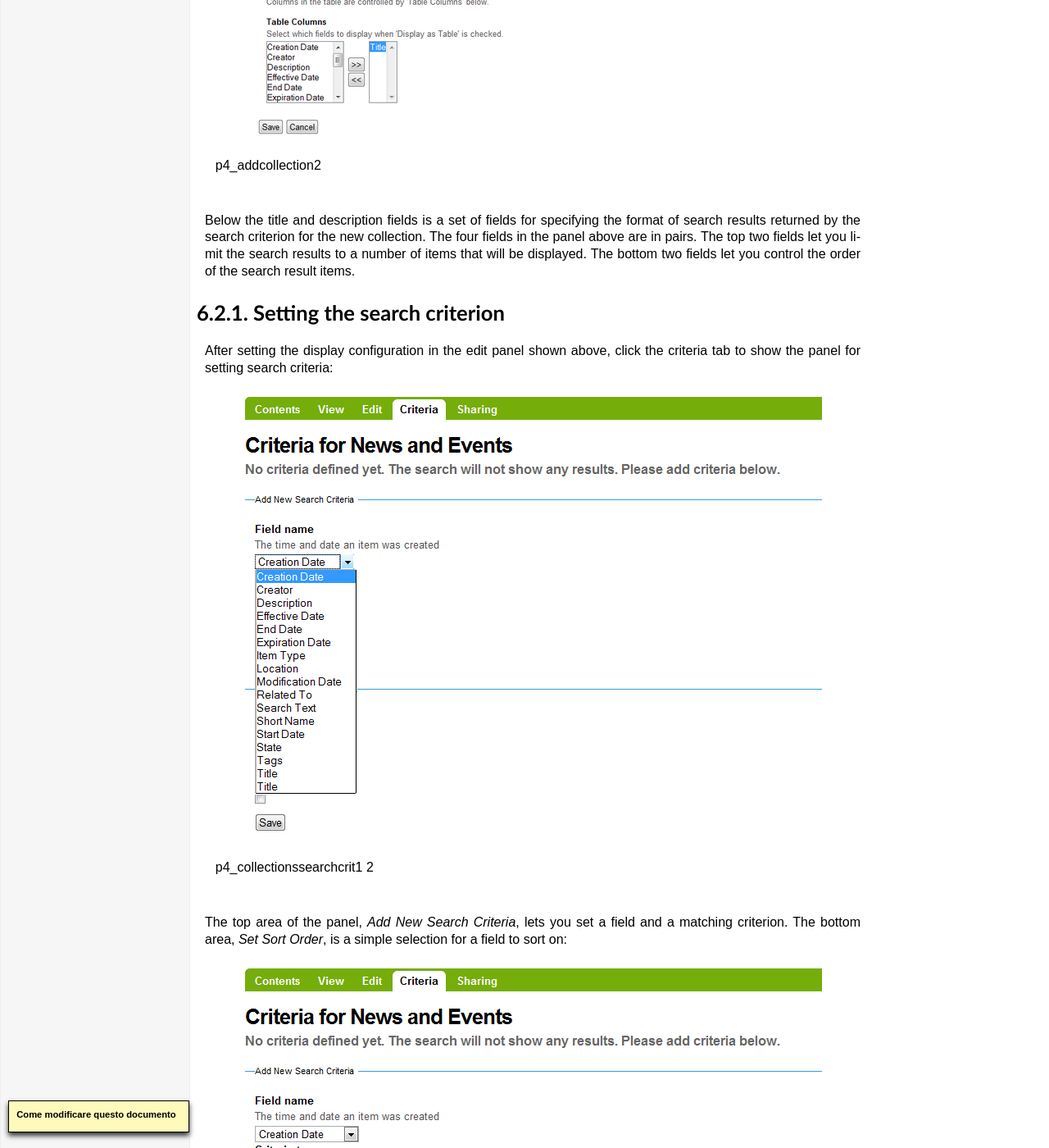
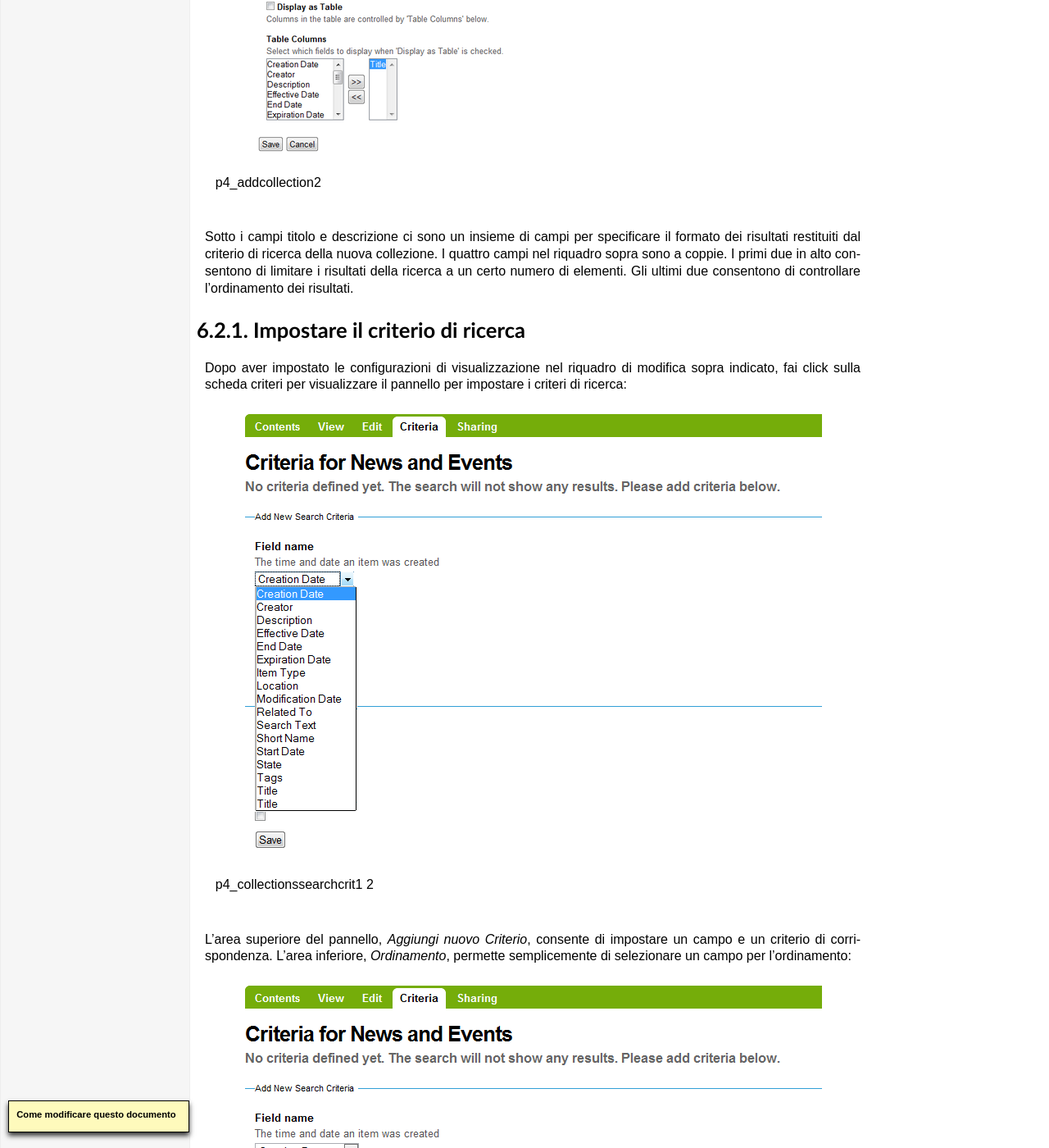
Before and after one commit to plone-it/collective.italiandocumentation, a Sphinx documentation site: the page built from source/using-collections/adding-collections.rst, in a window 1280 px wide and 1400 px high, scrolled down 1282 px. Shown: the whole window at 82% size. Built offline with Sphinx 7.4.7, drawn with Linux system fonts in a browser that asks for light colours; some of the changed text lies outside the part shown.

Commit message:
in progress...

```diff
--- a/source/using-collections/adding-collections.rst
+++ b/source/using-collections/adding-collections.rst
@@ -1,16 +1,16 @@
-Adding Collections
+Aggiungere Collezioni
 =======================
 
-Collections (formerly called Smart Folders) are virtual containers of
-lists of items found by doing a specialized search.
+Le Collezioni (una volta chiamate Smart Folders) sono contenitori virtuali con liste
+di elementi trovati utilizzando ricerche specifiche.
 
-Learning to think about content being stored wherever it is stored, and
-about using custom collections to gather up different "views" of the
-content, is an important step to using Plone most effectively. It is an
-intelligent system.
+Comprendere che i contenuti possono essere memorizzati ovunque ed imparare a
+creare collezioni personalizzare per fornire "viste" differenti ai contenuti,
+è un passo importante per poter utilizzare Plone in modo efficace. E' un sistema
+intelligente.
 
-To add a collection, use the *Add new...* menu, as for adding other
-content types:
+Per aggiungere una collezione, utilizza il menu "Aggiungi...", nello stesso modo in cui
+aggiungi altri contenuti:
 
 .. figure:: ../_static/p4_addnewmenu.png
    :align: center
@@ -18,7 +18,7 @@ content types:
 
    p4\_addnewmenu
 
-You will see the Add*Collection*panel:
+Ti comparirà il riquadro per aggiungere una *Collezione*:
 
 .. figure:: ../_static/copy_of_p4_addcollection.png
    :align: center
@@ -26,18 +26,17 @@ You will see the Add*Collection*panel:
 
    p4\_addcollection2
 
-Below the title and description fields is a set of fields for specifying
-the format of search results returned by the search criterion for the
-new collection. The four fields in the panel above are in pairs. The top
-two fields let you limit the search results to a number of items that
-will be displayed. The bottom two fields let you control the order of
-the search result items.
+Sotto i campi titolo e descrizione ci sono un insieme di campi per specificare
+il formato dei risultati restituiti dal criterio di ricerca della
+nuova collezione. I quattro campi nel riquadro sopra sono a coppie. I primi due in alto
+consentono di limitare i risultati della ricerca a un certo numero di elementi.
+Gli ultimi due consentono di controllare l'ordinamento dei risultati.
 
-Setting the search criterion
-----------------------------
+Impostare il criterio di ricerca
+--------------------------------
 
-After setting the display configuration in the edit panel shown above,
-click the criteria tab to show the panel for setting search criteria:
+Dopo aver impostato le configurazioni di visualizzazione nel riquadro di modifica sopra indicato,
+fai click sulla scheda criteri per visualizzare il pannello per impostare i criteri di ricerca:
 
 .. figure:: ../_static/copy2_of_copy_of_p4_collectionssearchcrit1.png
    :align: center
@@ -45,9 +44,9 @@ click the criteria tab to show the panel for setting search criteria:
 
    p4\_collectionssearchcrit1 2
 
-The top area of the panel, *Add New Search Criteria*, lets you set a
-field and a matching criterion. The bottom area, *Set Sort Order*, is a
-simple selection for a field to sort on:
+L'area superiore del pannello, *Aggiungi nuovo Criterio*, consente di impostare un
+campo e un criterio di corrispondenza. L'area inferiore, *Ordinamento*, permette semplicemente
+di selezionare un campo per l'ordinamento:
 
 .. figure:: ../_static/copy_of_p4_collectionssearchcrit2.png
    :align: center
```
